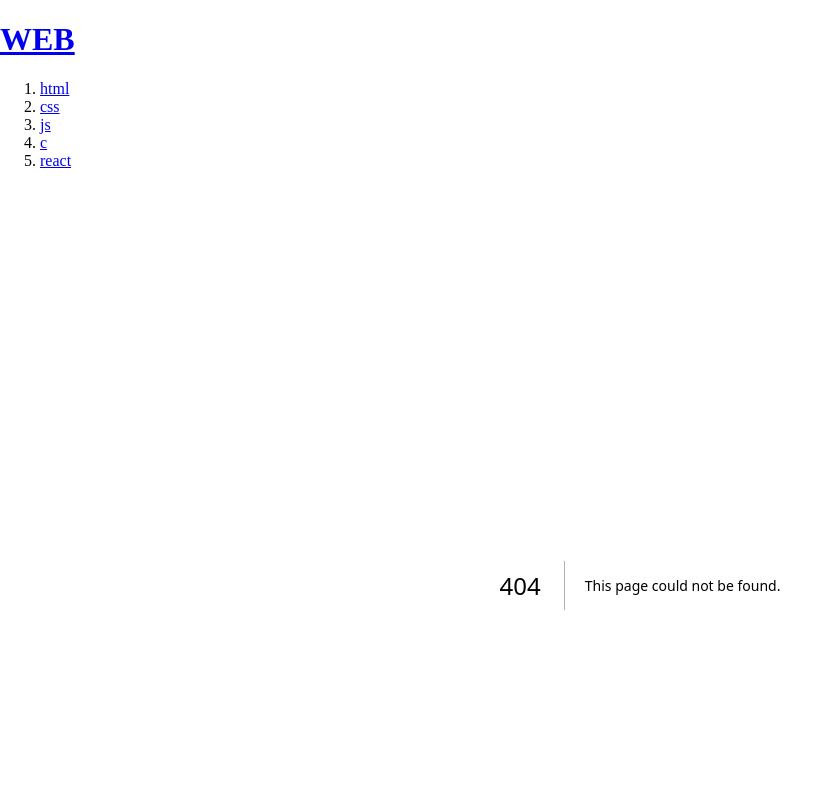
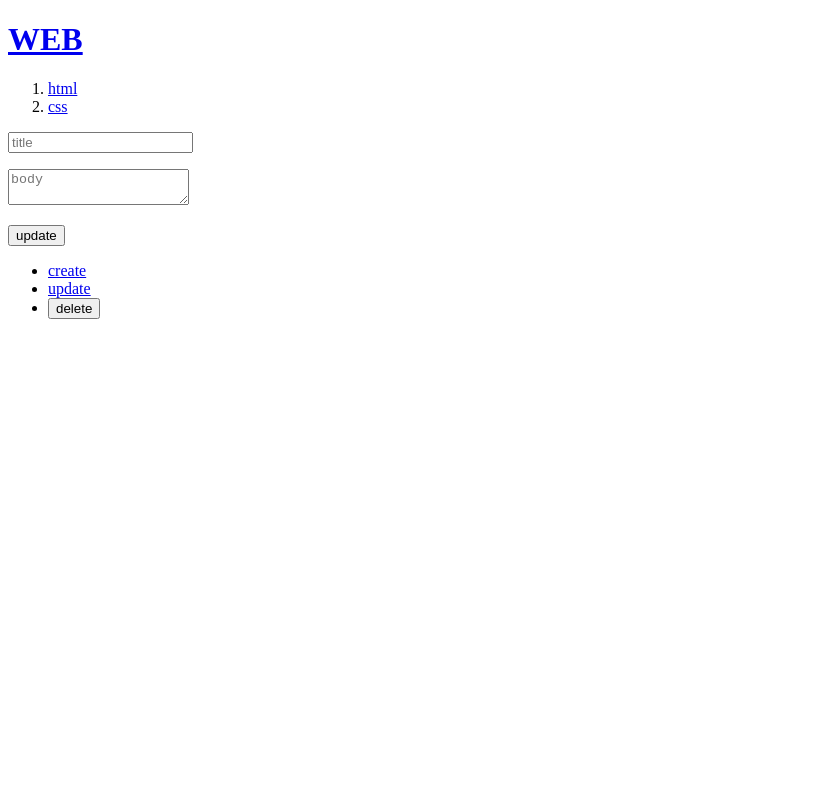
Before and after one commit to chobkyu/nextjs, a Next.js app in the folder my-app/: page /update/id in a window 1280 px wide. Before the commit this address had no page. Shown: the top 800 px of the page, without its empty margins (0-839 px from the left). Built offline with nearby package versions, Linux system fonts and the light colour scheme; no server answers; data requests are answered from the project's data file.

Commit message:
udate, delete

```diff
--- a/my-app/db.json
+++ b/my-app/db.json
@@ -9,21 +9,6 @@
       "id": 2,
       "title": "css",
       "body": "css is .."
-    },
-    {
-      "title": "js",
-      "body": "js...",
-      "id": 3
-    },
-    {
-      "title": "c",
-      "body": "c ...",
-      "id": 4
-    },
-    {
-      "title": "react",
-      "body": "react...",
-      "id": 5
     }
   ],
   "posts": [
--- a/my-app/src/app/Control.tsx
+++ b/my-app/src/app/Control.tsx
@@ -1,17 +1,29 @@
 "use client"
 import Link from 'next/link';
-import { useParams } from 'next/navigation';
+import { useParams, useRouter } from 'next/navigation';
 
 export function Control() {
   const params = useParams();
   const id = params.id;
+  const router = useRouter();
+
   return (
     <ul>
       <li><Link href='/create'>create</Link></li>
       {id ?
       <>
         <li><Link href={`/update/${id}`}>update</Link></li>
-        <li><button>delete</button></li>
+        <li><button onClick={() => {
+           const option = {method:'DELETE'}
+           fetch(`http://localhost:9999/topics/${id}`, option)
+           .then((res) => res.json())
+           .then(res => {
+               console.log(res);
+
+               router.push(`/`);
+               router.refresh();
+           });
+        }}>delete</button></li>
       </>:null}
 
     </ul>
--- a/my-app/src/app/read/[id]/page.tsx
+++ b/my-app/src/app/read/[id]/page.tsx
@@ -1,6 +1,6 @@
 export default async function Read(props:any) {
 
-    const res = await fetch(`http://localhost:9999/topics/${props.params.id}`);
+    const res = await fetch(`http://localhost:9999/topics/${props.params.id}`,{cache:'no-store'});
     const topic = await res.json();
     return (
         <>
--- /dev/null
+++ b/my-app/src/app/update/[id]/page.tsx
@@ -0,0 +1,56 @@
+"use client"
+
+import { useParams, useRouter } from "next/navigation";
+import { useEffect, useState } from "react";
+
+export default function Update() {
+    const [title,setTitle] = useState<string>('');
+    const [body,setBody] = useState<string>('');
+    const router = useRouter();
+    const params = useParams();
+
+    const id = params.id;
+
+    useEffect(() => {
+        fetch(`http://localhost:9999/topics/${id}`)
+            .then(res => res.json())
+            .then((res) => {
+                console.log(res);
+                setTitle(res.title);
+                setBody(res.body);
+            });
+    },[]);
+    return(
+        <form onSubmit={(e:any)=>{
+            e.preventDefault(); //onSubmit 기본 동작 방지
+            const title = e.target.title.value;
+            const body = e.target.body.value;
+
+            const option = {
+                method: 'PATCH',
+                headers:{
+                    'Content-Type' : 'application/json'
+                },
+                body:JSON.stringify({title,body})
+            }
+            fetch(`http://localhost:9999/topics/${id}`, option)
+                .then((res) => res.json())
+                .then(res => {
+                    console.log(res);
+                    const lastid = res.id;
+                    router.push(`/read/${lastid}`);
+                    router.refresh();
+                });
+        }}>
+            <p>
+                <input type='text' name='title' value={title} onChange={(e)=>{setTitle(e.target.value)}} placeholder="title"/>
+            </p>
+            <p>
+                <textarea name='body' value={body} onChange={(e)=>{setBody(e.target.value)}} placeholder="body"></textarea>
+            </p>
+            <p>
+                <input type="submit" value="update"/>
+            </p>
+        </form>
+    )
+}
```
